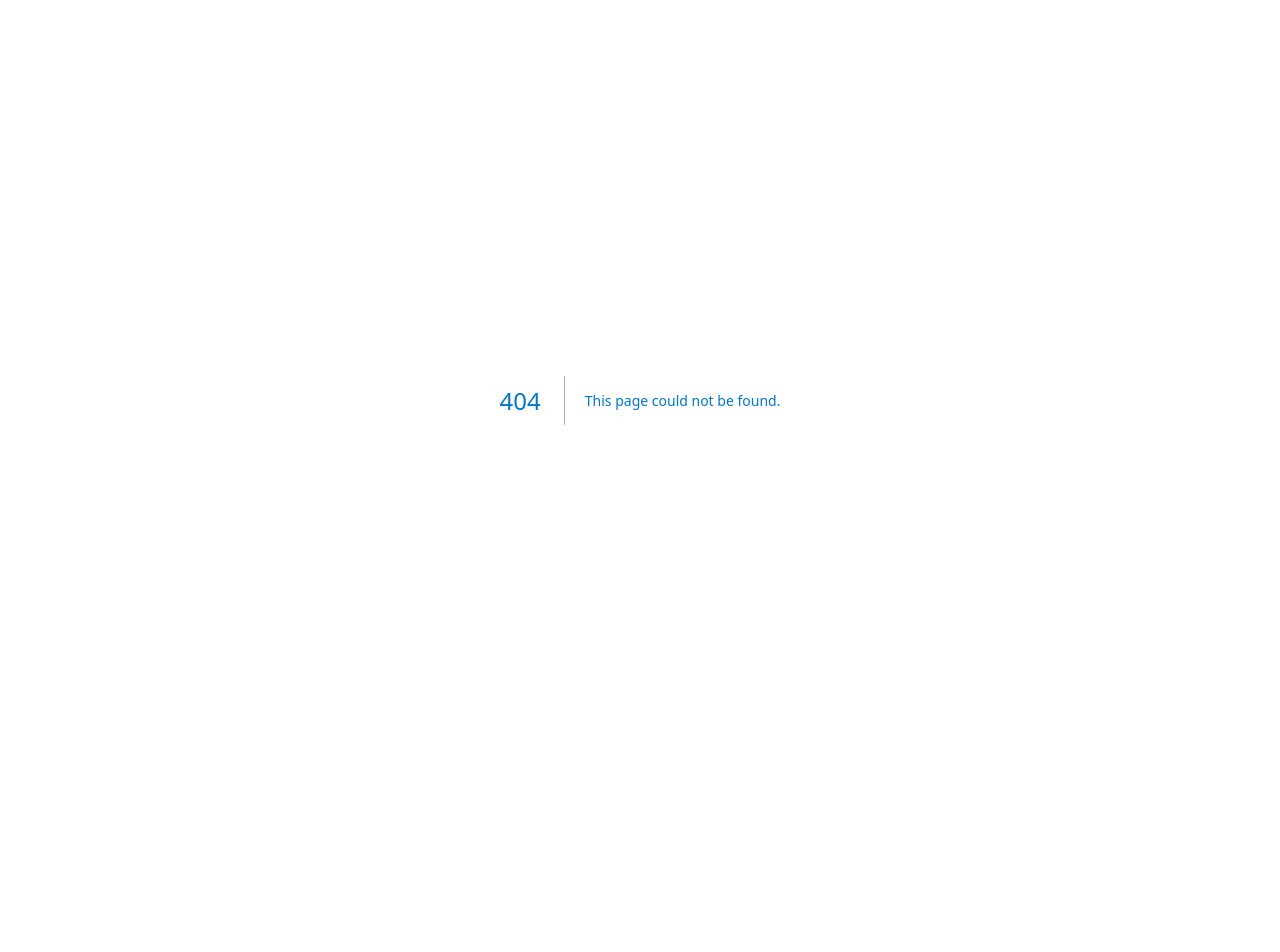
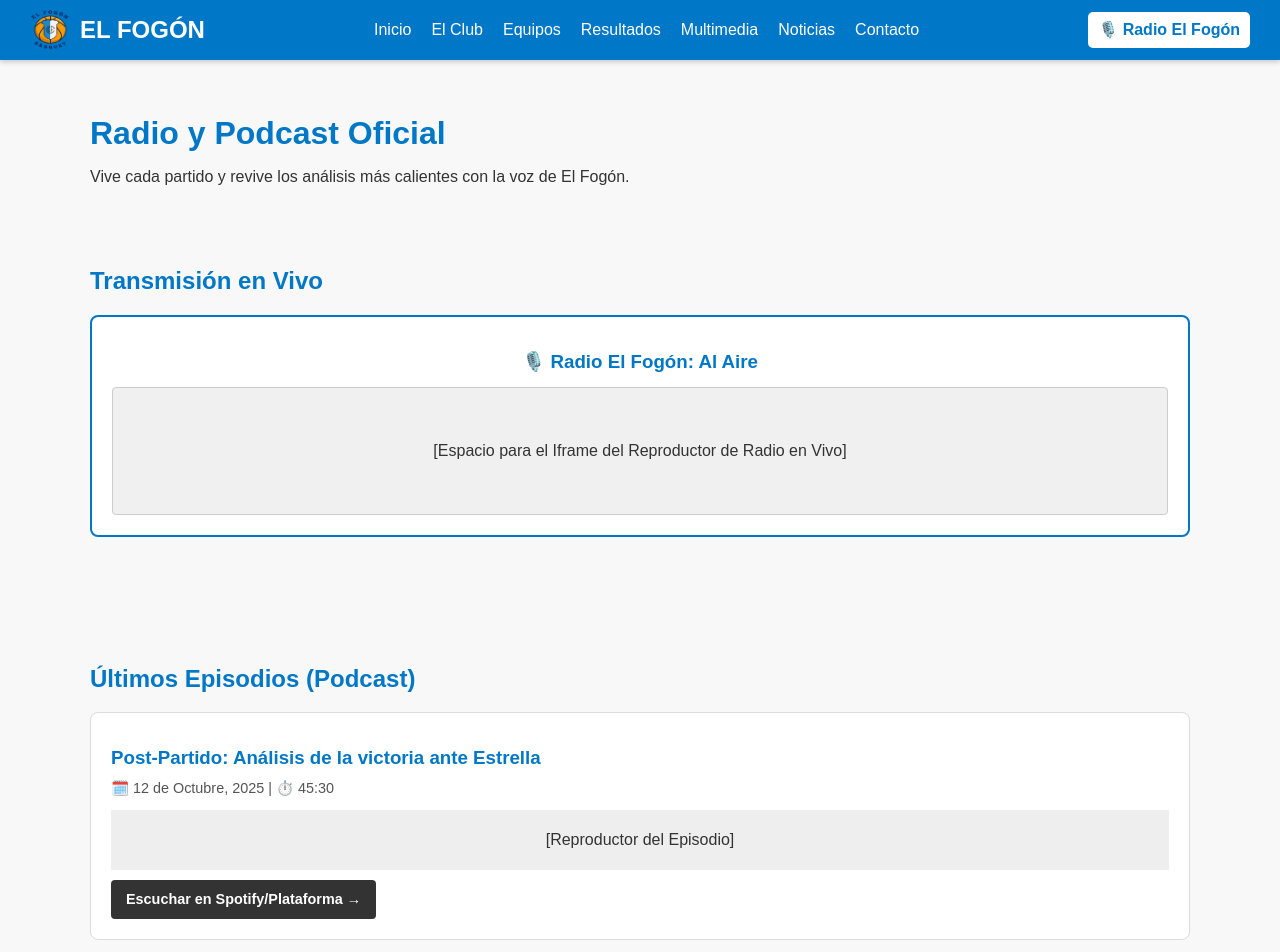
Before and after one commit to Nitramgg/basquetelfogon, a Next.js app: page /radio in a window 1280 px wide. Before the commit this address had no page. Shown: the top 952 px of the page. Before the commit the page ends 800 px from the top, so only its background shows below. Built offline with nearby package versions, Linux system fonts and the light colour scheme.

Commit message:
feat: añade pagina de radio y podcast con simulacion de reproductor

```diff
--- /dev/null
+++ b/pages/radio.js
@@ -0,0 +1,139 @@
+// pages/radio.js
+
+import Layout from '../components/Layout';
+import Head from 'next/head';
+
+export default function RadioPage() {
+
+  // Datos simulados de episodios de podcast
+  const episodes = [
+    {
+      id: 1,
+      title: 'Post-Partido: Análisis de la victoria ante Estrella',
+      date: '12 de Octubre, 2025',
+      duration: '45:30',
+      embedUrl: 'URL_EMBED_SPOTIFY_1' // Reemplazar con el embed real de Spotify, Anchor o YouTube
+    },
+    {
+      id: 2,
+      title: 'Conociendo a: Entrevista al Capitán de la U17',
+      date: '05 de Octubre, 2025',
+      duration: '32:00',
+      embedUrl: 'URL_EMBED_SPOTIFY_2'
+    },
+    {
+      id: 3,
+      title: 'El Fogón en las ligas: Resumen de la semana formativa',
+      date: '28 de Septiembre, 2025',
+      duration: '58:00',
+      embedUrl: 'URL_EMBED_SPOTIFY_3'
+    },
+  ];
+
+  return (
+    <Layout>
+      <Head>
+        <title>Radio y Podcast | El Fogón Básquet</title>
+        <meta name="description" content="Escucha la transmisión en vivo de Radio El Fogón y revive los mejores análisis en formato podcast." />
+      </Head>
+
+      <div className="page-header content-section">
+        <h1>Radio y Podcast Oficial</h1>
+        <p>Vive cada partido y revive los análisis más calientes con la voz de El Fogón.</p>
+      </div>
+
+      <section className="live-radio content-section">
+        <h2>Transmisión en Vivo</h2>
+        <div className="radio-player-box" style={radioBoxStyle}>
+          <h3>🎙️ Radio El Fogón: Al Aire</h3>
+          {/* Aquí se insertaría el código de incrustación del reproductor de la radio.
+             Puede ser un iframe de un servicio como Mixlr, Twitch o un stream directo. */}
+          <div style={placeholderStyle}>
+            [Espacio para el Iframe del Reproductor de Radio en Vivo]
+          </div>
+        </div>
+      </section>
+
+      <section className="podcast-episodes content-section" style={{ marginTop: '50px' }}>
+        <h2>Últimos Episodios (Podcast)</h2>
+        <div className="episodes-list" style={listStyle}>
+          {episodes.map((episode) => (
+            <EpisodeCard key={episode.id} episode={episode} />
+          ))}
+        </div>
+      </section>
+    </Layout>
+  );
+}
+
+// Componente para una tarjeta de Episodio de Podcast
+const EpisodeCard = ({ episode }) => (
+    <div style={cardStyle}>
+        <h3>{episode.title}</h3>
+        <p style={metaStyle}>🗓️ {episode.date} | ⏱️ {episode.duration}</p>
+        <div style={embedStyle}>
+             [Reproductor del Episodio]
+        </div>
+        <a href={episode.embedUrl} target="_blank" rel="noopener noreferrer" style={listenButtonStyle}>
+            Escuchar en Spotify/Plataforma →
+        </a>
+    </div>
+);
+
+// Estilos en línea (simples y seguros)
+const radioBoxStyle = {
+    padding: '20px',
+    border: '2px solid #0077C7',
+    borderRadius: '8px',
+    textAlign: 'center',
+    backgroundColor: '#fff',
+    marginTop: '20px'
+};
+
+const placeholderStyle = {
+    backgroundColor: '#f0f0f0',
+    padding: '50px 20px',
+    border: '1px solid #ccc',
+    borderRadius: '4px',
+    marginTop: '15px'
+};
+
+const listStyle = {
+    display: 'flex',
+    flexDirection: 'column',
+    gap: '25px',
+    marginTop: '20px'
+};
+
+const cardStyle = {
+    padding: '20px',
+    border: '1px solid #ddd',
+    borderRadius: '8px',
+    backgroundColor: '#fff'
+};
+
+const metaStyle = {
+    fontSize: '0.9rem',
+    color: '#555',
+    marginBottom: '10px'
+};
+
+const embedStyle = {
+    backgroundColor: '#eee',
+    height: '60px',
+    display: 'flex',
+    alignItems: 'center',
+    justifyContent: 'center',
+    marginBottom: '10px'
+};
+
+const listenButtonStyle = {
+    display: 'inline-block',
+    padding: '8px 15px',
+    backgroundColor: '#333',
+    color: 'white',
+    borderRadius: '4px',
+    textDecoration: 'none',
+    fontWeight: 'bold',
+    fontSize: '0.9rem'
+};
```
